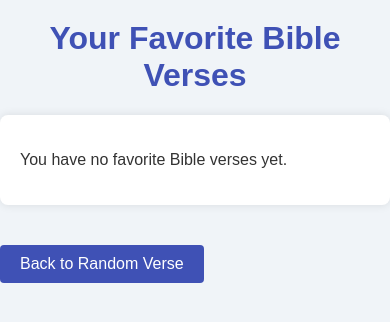
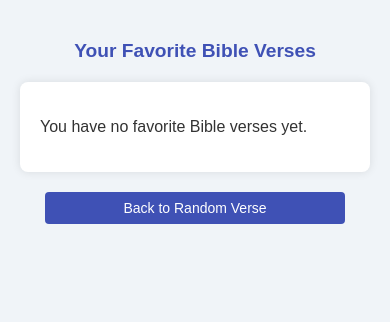
Before and after one commit to SkyloDev/verse.github.io, a plain HTML site: page favorites.html in a window 390 px wide. Drawn offline with Linux system fonts and the light colour scheme.

Commit message:
Update favorites.html

```diff
--- a/favorites.html
+++ b/favorites.html
@@ -8,12 +8,13 @@
       background-color: #f0f4f8;
       color: #333;
       margin: 0;
-      padding: 0;
+      padding: 20px;
     }
     h1 {
       color: #3f51b5;
       text-align: center;
-      margin-top: 20px;
+      margin: 20px 0;
+      font-size: 2em;
     }
     #favorites-list {
       max-width: 800px;
@@ -24,8 +25,8 @@
       box-shadow: 0 0 10px rgba(0, 0, 0, 0.1);
     }
     .favorite-item {
-      margin-bottom: 15px;
-      padding: 10px;
+      margin-bottom: 20px;
+      padding: 15px;
       border-bottom: 1px solid #ddd;
     }
     .favorite-item:last-child {
@@ -35,26 +36,63 @@
       background-color: #ff5722;
       color: white;
       border: none;
-      padding: 5px 10px;
+      padding: 8px 16px;
       cursor: pointer;
       border-radius: 4px;
-      font-size: 14px;
+      font-size: 16px;
+      transition: background-color 0.3s ease;
     }
     .unfavorite-button:hover {
       background-color: #e64a19;
     }
     button {
-      margin-top: 20px;
-      padding: 10px 20px;
-      font-size: 16px;
+      display: block;
+      width: calc(100% - 40px);
+      max-width: 300px;
+      margin: 20px auto;
+      padding: 12px 20px;
+      font-size: 18px;
       background-color: #3f51b5;
       color: white;
       border: none;
       border-radius: 4px;
       cursor: pointer;
+      transition: background-color 0.3s ease;
     }
     button:hover {
       background-color: #303f9f;
+    }
+    @media (max-width: 768px) {
+      h1 {
+        font-size: 1.5em;
+      }
+      .favorite-item {
+        padding: 12px;
+      }
+      .unfavorite-button {
+        font-size: 14px;
+        padding: 6px 12px;
+      }
+      button {
+        font-size: 16px;
+        padding: 10px 16px;
+      }
+    }
+    @media (max-width: 480px) {
+      h1 {
+        font-size: 1.2em;
+      }
+      .favorite-item {
+        padding: 10px;
+      }
+      .unfavorite-button {
+        font-size: 12px;
+        padding: 5px 10px;
+      }
+      button {
+        font-size: 14px;
+        padding: 8px 12px;
+      }
     }
   </style>
 </head>
```
